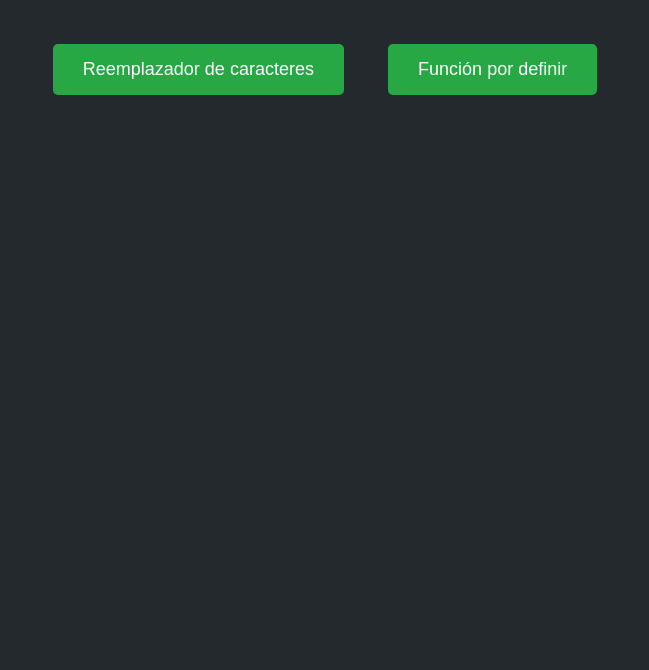
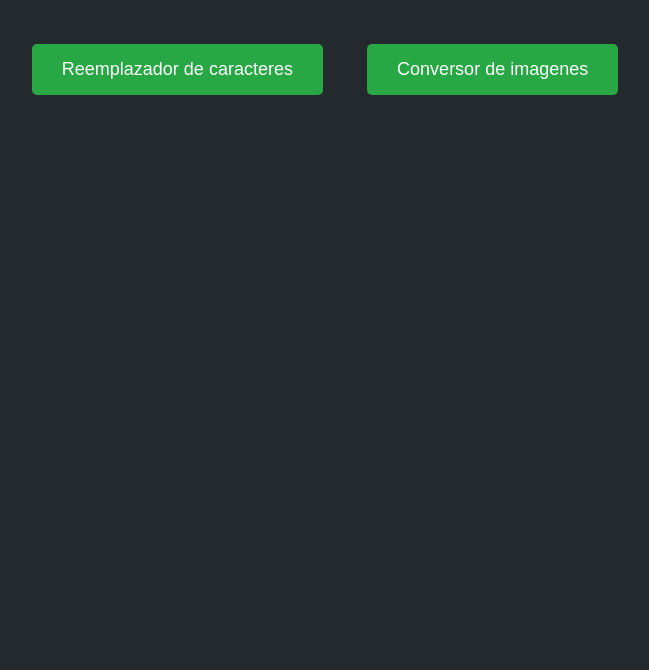
Before and after one commit to SKMJuarez/SKMJuarez.github.io, a plain HTML site: page index.html in a window 1280 px wide. Shown: the part 130-800 px from the top of the page, without its empty margins (315-964 px from the left). Drawn offline with Linux system fonts and the light colour scheme.

Commit message:
Update index.html

```diff
--- a/index.html
+++ b/index.html
@@ -42,7 +42,7 @@
     <h1>Página Principal</h1>
 
     <button class="boton" onclick="window.location.href='reemplazo.html'">Reemplazador de caracteres</button>
-    <button class="boton" onclick="alert('Función futura')">Función por definir</button>
+    <button class="boton" onclick="window.location.href='convertidor.html'">Conversor de imagenes</button>
 
 </body>
 </html>
```
